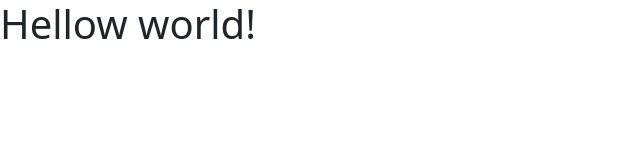
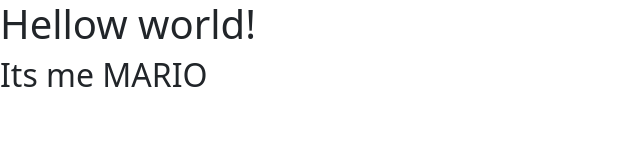
Before and after one commit to MikkoPlus/project, a plain HTML site: page index.html in a window 1280 px wide. Shown: the whole page, without its empty margins (0-640 px from the left). Drawn offline with Linux system fonts and the light colour scheme.

Commit message:
second  commit

```diff
--- a/index.html
+++ b/index.html
@@ -15,6 +15,7 @@
 <body>
     <div class="wrapper">
         <h1>Hellow world!</h1>
+        <h2>Its me MARIO</h2>
     </div>
 </body>
 </html>
```
